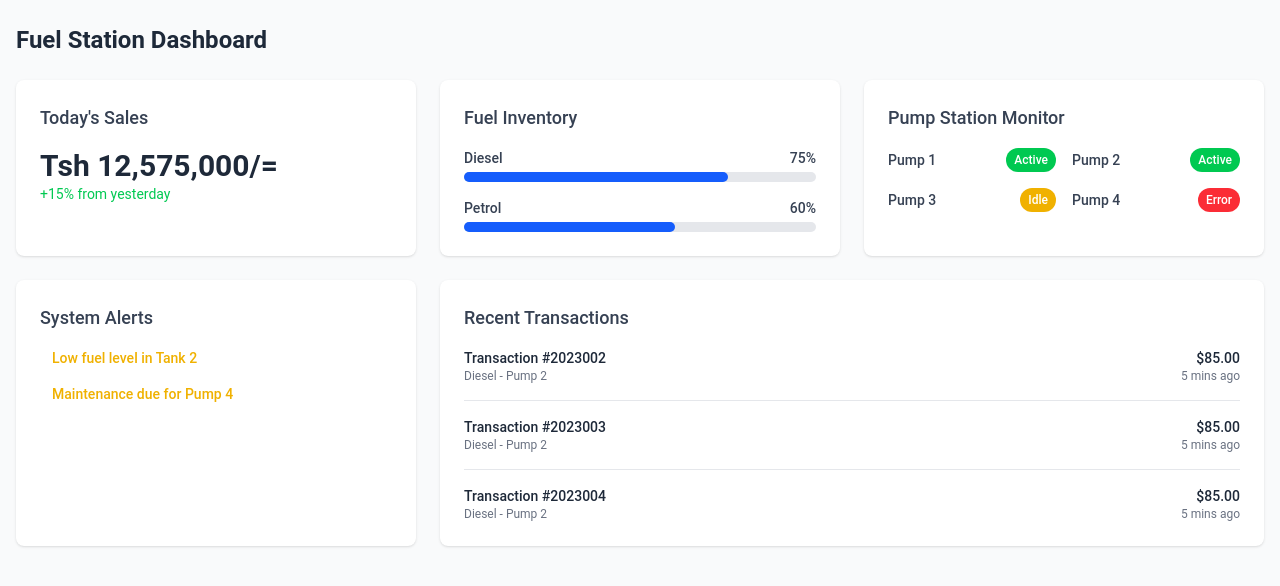
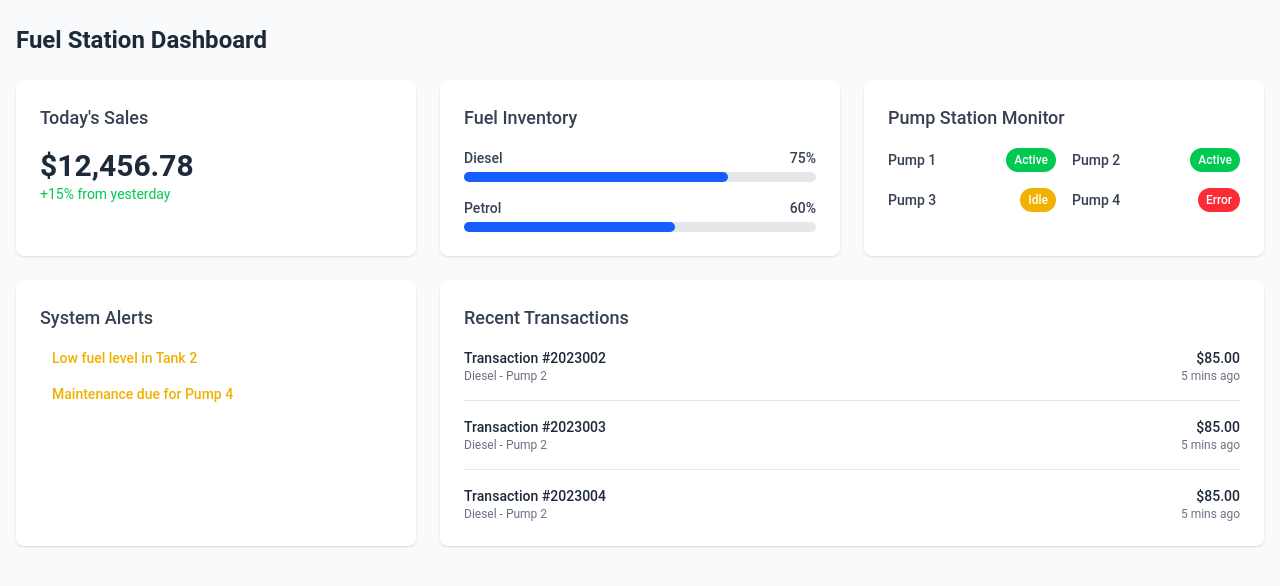
Before and after one commit to harshbix/FuelEase, a React (Vite) app: page / in a window 1280 px wide. Shown: the top 586 px of the page. Built offline with nearby package versions, Linux system fonts and the light colour scheme.

Commit message:
Revert "change curency"
This reverts commit 2eb89612dfeb2b6d846f96d2501b24eea9c3885a.

```diff
--- a/src/components/dashboard/TodaysSales.jsx
+++ b/src/components/dashboard/TodaysSales.jsx
@@ -9,7 +9,7 @@ const TodaysSales = () => {
         <i className="fas fa-chart-line text-blue-500"></i>
       </div>
       <div className="mb-2">
-        <p className="text-3xl font-bold text-gray-800">Tsh 12,575,000/=</p>
+        <p className="text-3xl font-bold text-gray-800">$12,456.78</p>
         <p className="text-sm text-green-500">+15% from yesterday</p>
       </div>
     </div>
```
